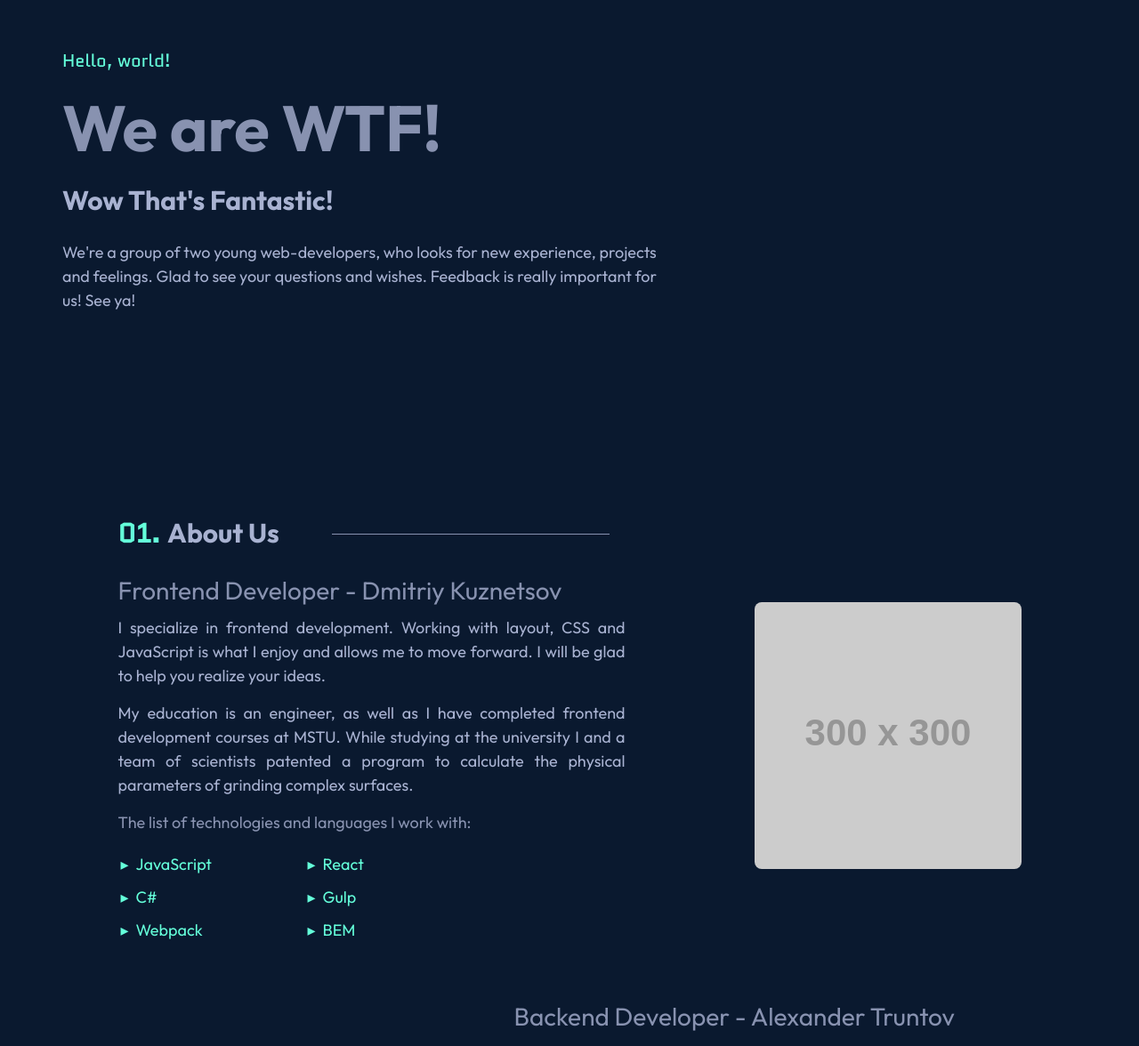
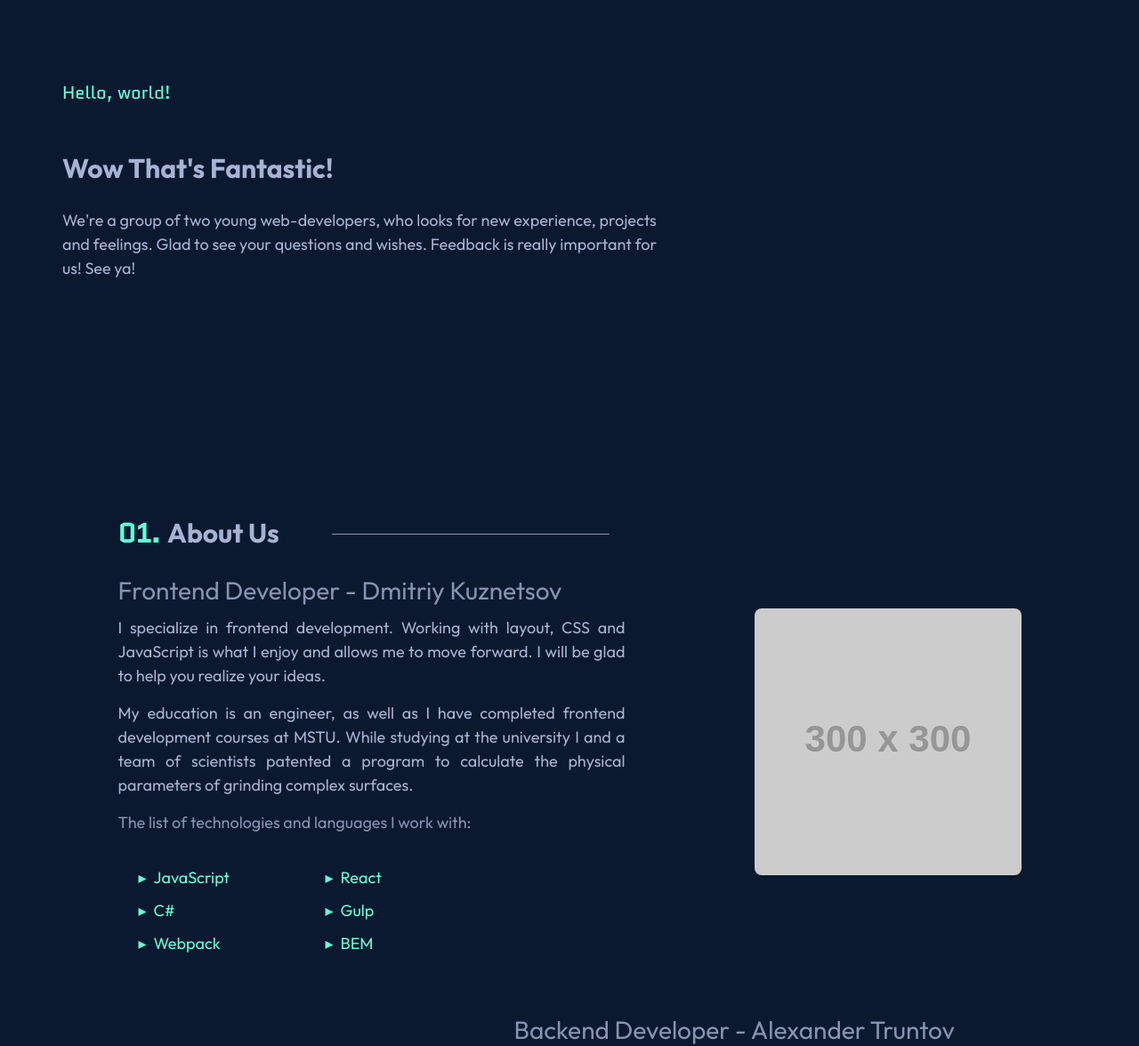
Before and after one commit to 1swaN/WTF, a React (Create React App) app: page / in a window 1280 px wide. Shown: the part 236-1412 px from the top of the page at 89% size. Built offline with nearby package versions, Linux system fonts and the light colour scheme.

Commit message:
new small changes: menu + textarea

```diff
--- a/src/components/Greet/Greet.js
+++ b/src/components/Greet/Greet.js
@@ -8,7 +8,7 @@ const Greet = () => {
           <p className="highlight heading-hl element-animation">
             Hello, world!
           </p>
-          <h1 className="page__title element-animation">We are WTF!</h1>
+          <h1 className="page__title element-animation"></h1>
           <h2 className="page__subtitle element-animation">
             Wow That's Fantastic!
           </h2>
--- a/src/index.js
+++ b/src/index.js
@@ -15,7 +15,4 @@ root.render(
   </React.StrictMode>
 );
 
-// If you want to start measuring performance in your app, pass a function
-// to log results (for example: reportWebVitals(console.log))
-// or send to an analytics endpoint. Learn more: https://bit.ly/CRA-vitals
 reportWebVitals();
--- a/src/scripts/script.js
+++ b/src/scripts/script.js
@@ -34,7 +34,7 @@ function Menu() {
   }
 
   // прокрутка при клике
-//   const menuLinks = document.querySelectorAll(".menu__link[data-goto]");
+  const menuLinks = document.querySelectorAll(".menu__link[data-goto]");
 
 //   if (menuLinks.length > 0) {
 //     menuLinks.forEach((menuLink) => {
--- a/src/styles/about.css
+++ b/src/styles/about.css
@@ -49,7 +49,8 @@
     display: grid;
     grid-template-columns: repeat(2, minmax(140px, 200px));
     gap: 0px 10px;
-    padding: 0px;
+    padding: 15px 0px 0px 20px;
+
     margin: 20px 0px 0px;
     overflow: hidden;
     list-style: none;
--- a/src/styles/contact.css
+++ b/src/styles/contact.css
@@ -24,10 +24,10 @@
 .form__textarea{
     width: 100%;
     height: 135px;
-    padding-top: 15px;
+    padding: 15px 15px 0px 15px;
     background-color: transparent;
     color: var(--aquamarine);
-    text-indent: 20px;
+    text-indent: 5px;
     resize: none;
 }
 
--- a/src/styles/style.css
+++ b/src/styles/style.css
@@ -43,7 +43,7 @@ body{
   transition: top .3s;
   padding: 15px 0;
   background-color: rgba(10, 25, 47, .8);
-  box-shadow: 0 4px 12px rgba(2, 12, 27, .2);
+  /* box-shadow: 0 4px 12px rgba(2, 12, 27, .2); */
 }
 
 .header__row{
```
